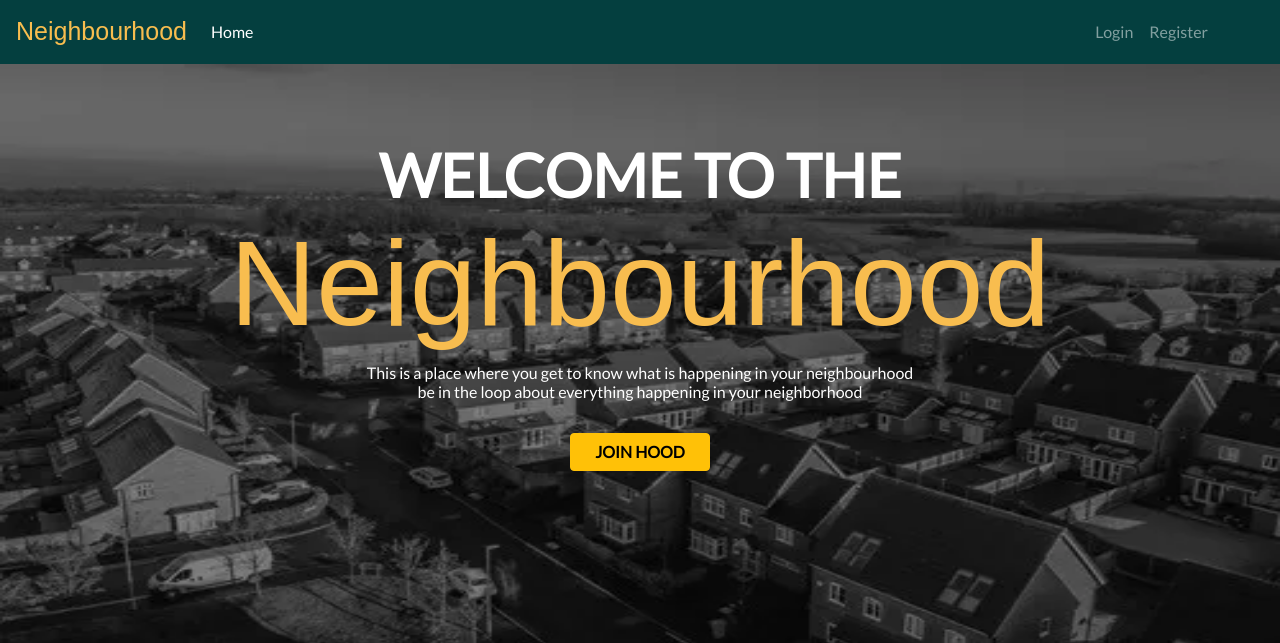
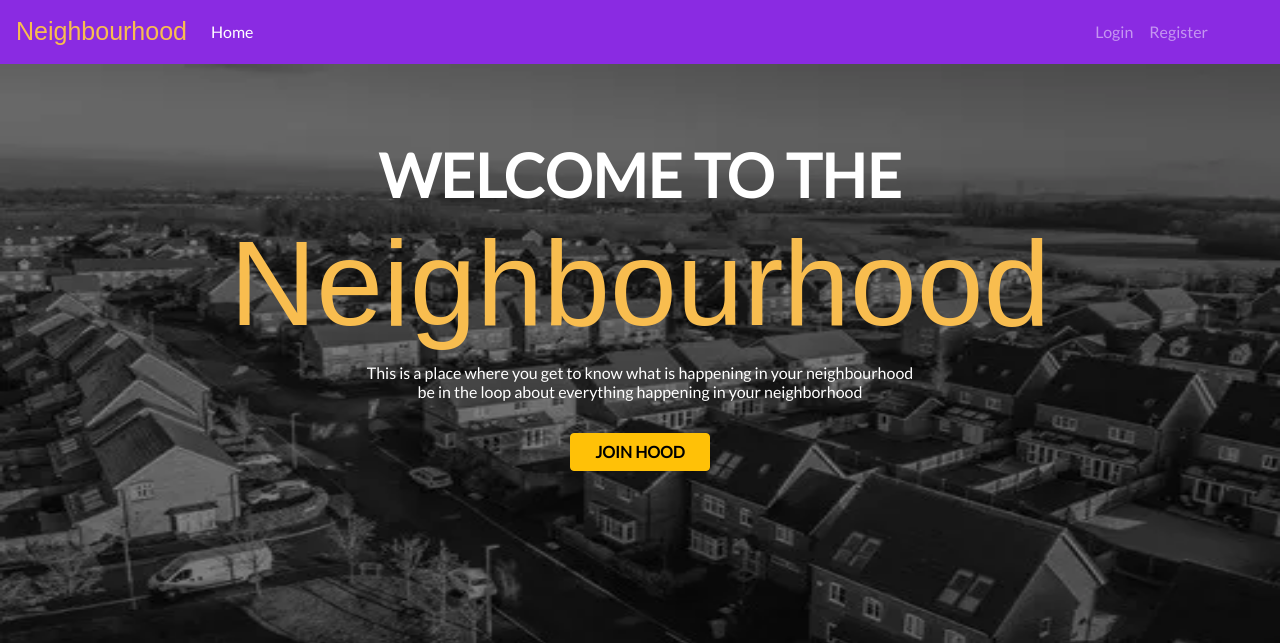
Before and after one commit to xamaan585/Neighbourhood, a Django app: page / in a window 1280 px wide. Shown: the top 643 px of the page. Run offline with Django 4.2, Linux system fonts and the light colour scheme; parts of the project's set-up code (start-up, migrations or seed data) failed here and were passed over; some libraries are stand-ins or nearby versions; some web fonts are replaced.

Commit message:
adding style.css

```diff
--- a/neighbour/static/css/style.css
+++ b/neighbour/static/css/style.css
@@ -24,7 +24,7 @@ body{
 }
 .navbar{
     /* background-color:#161c2d !important;  */
-    background-color:rgb(4, 63, 63)!important;
+    background-color:blueviolet!important;
 }
 .nav-link:hover{
     font-weight: bold !important;
```
